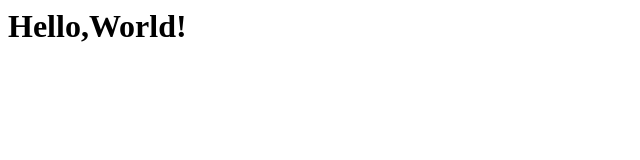
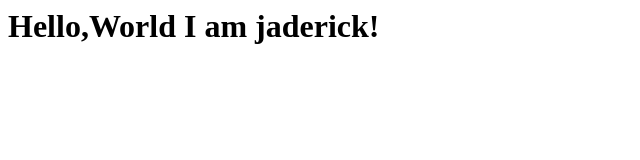
Before and after one commit to Kouentouta/My-Project, a plain HTML site: page index.html in a window 1280 px wide. Shown: the whole page, without its empty margins (0-640 px from the left). Drawn offline with Linux system fonts and the light colour scheme.

Commit message:
Hi paolo

```diff
--- a/index.html
+++ b/index.html
@@ -2,7 +2,7 @@
     <head>
         <title>My Website</title>
         <body>
-            <h1>Hello,World!</h1>
+            <h1>Hello,World I am jaderick!</h1>
         </body>
     </head>
 </html>
```
